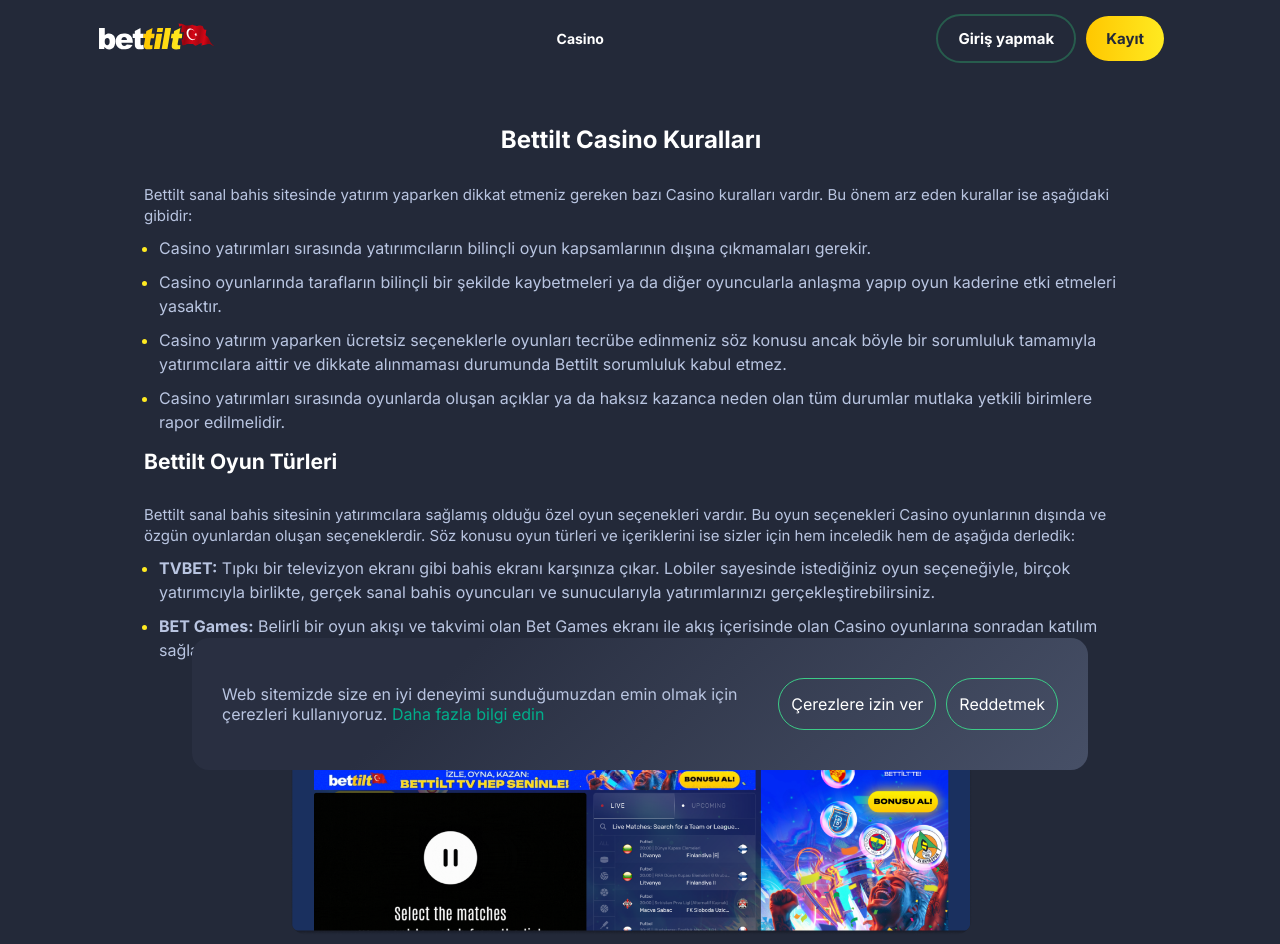
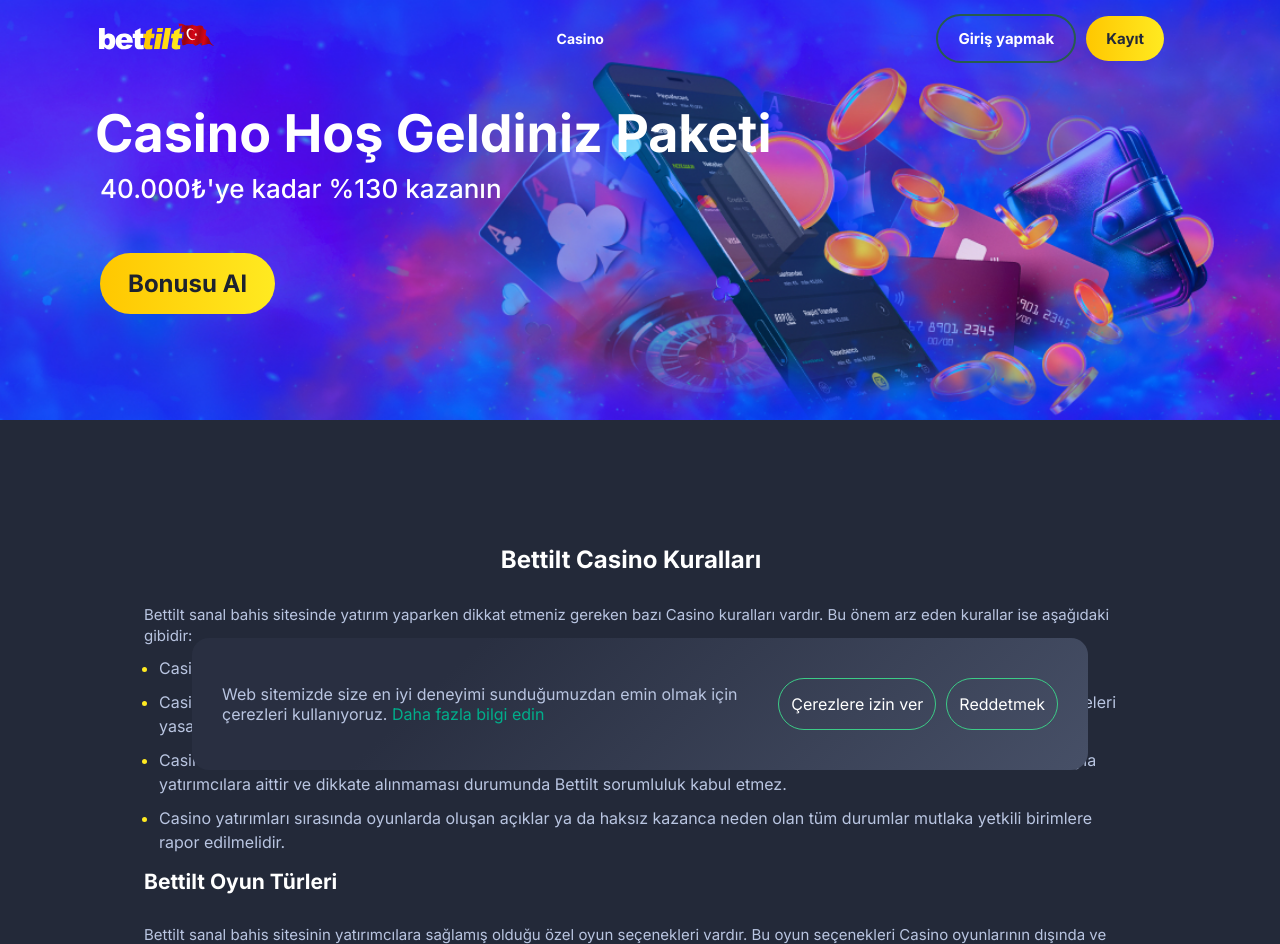
Before and after one commit to vladyslav1h/bettilt-turkey, a plain HTML site: page casino.html in a window 1280 px wide. Shown: the top 944 px of the page. Drawn offline with nearby package versions, Linux system fonts and the light colour scheme.

Commit message:
Update casino.html

```diff
--- a/casino.html
+++ b/casino.html
@@ -42,7 +42,20 @@
         </div>
     </div>
     <button id="button"></button>
-
+    <div class="Slider-img-fill">
+      <div class="main__image main__image--first">
+        <span class="welcome-banner__title">Casino Hoş Geldiniz Paketi</span>
+        <p class="welcome-banner__paragraph">40.000₺'ye kadar %130 kazanın</p>
+        <a
+          target="_blank"
+          rel="nofollow"
+          href="#"
+          class="welcome-banner__button-link"
+        >
+        Bonusu Al
+        </a>
+      </div>
+    </div>
     <div class="welcome-banner">
       <header id="header" class="header main_header">
         <div>
```
